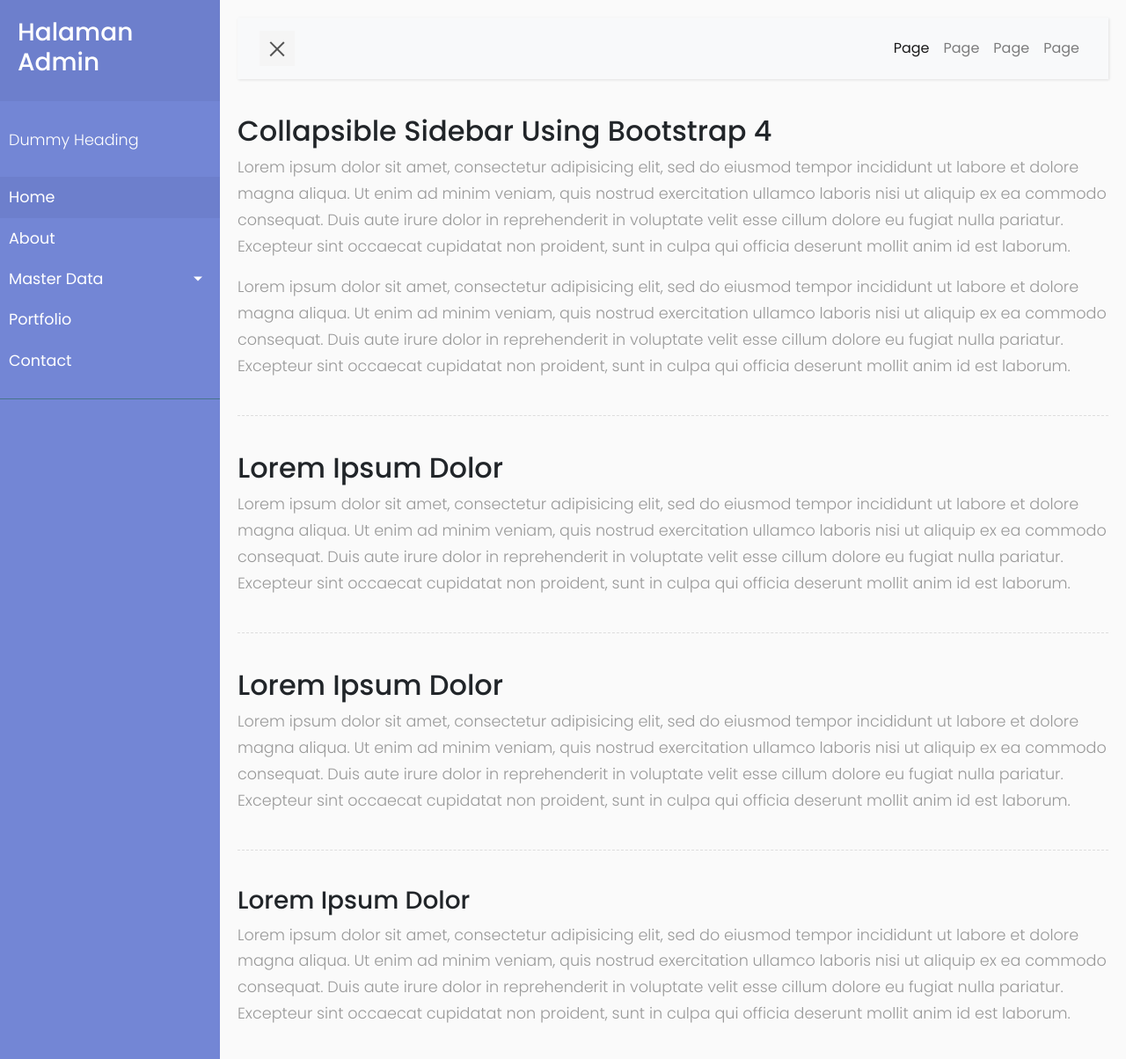
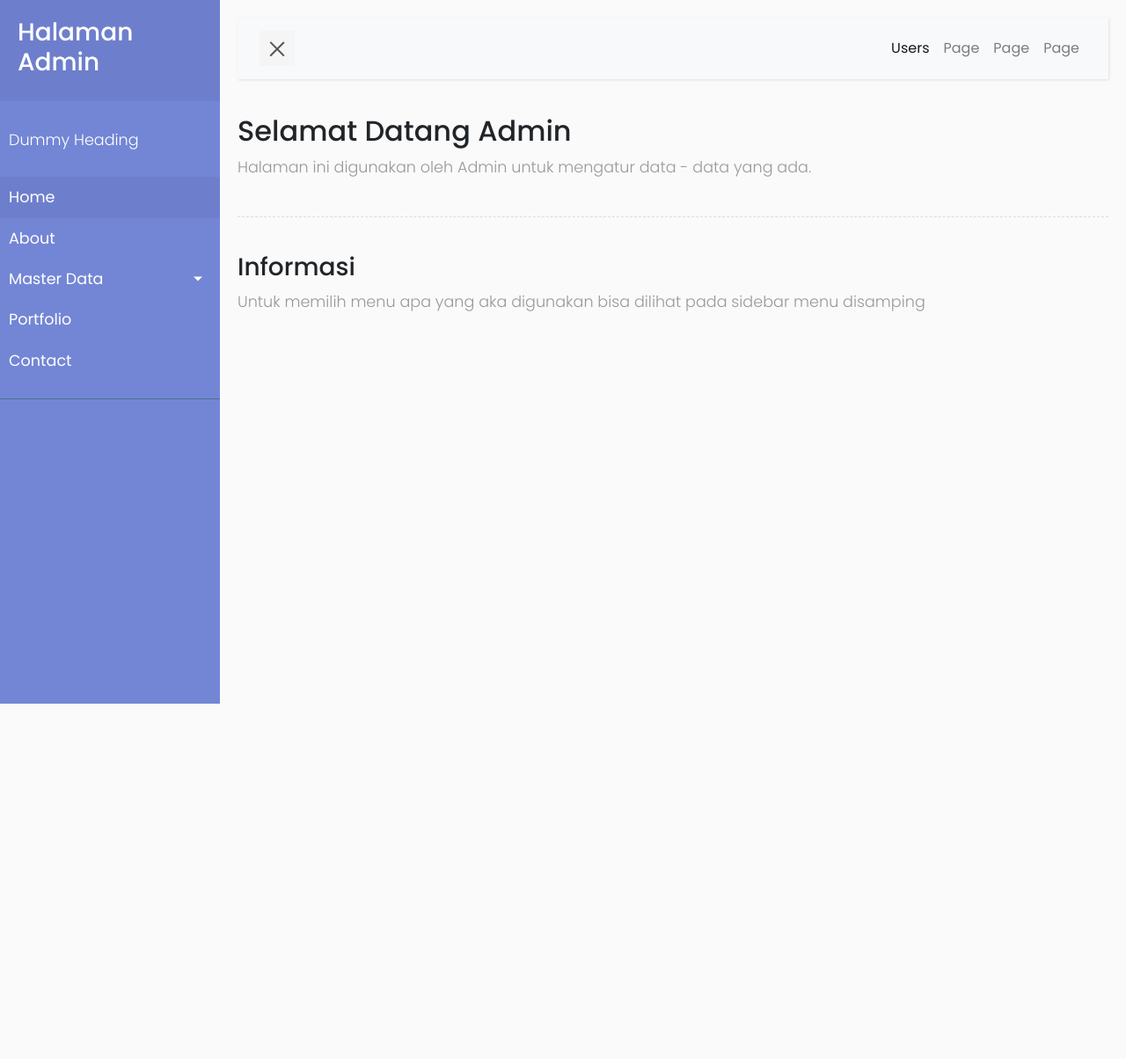
Before and after one commit to AnandaAryaPratama/glowing-system, a CodeIgniter 4 app: the page made by app/Views/welcome_message.php in a window 1280 px wide. Shown: the whole page at 88% size. After the commit the page ends 800 px from the top, so only its background shows below. Run offline with PHP 8.4 and a stand-in for CodeIgniter, Linux system fonts and the light colour scheme; the template is opened without the code that fills it, so the values that code supplies are empty; some libraries are stand-ins or nearby versions.

```diff
--- a/app/Views/users_edit_user.php
+++ b/app/Views/users_edit_user.php
@@ -4,7 +4,7 @@
     <meta charset="UTF-8">
     <meta name="viewport" content="width=device-width, initial-scale=1.0">
     <link rel="stylesheet" href="https://stackpath.bootstrapcdn.com/bootstrap/4.3.1/css/bootstrap.min.css">
-    <title>Document</title>
+    <title>Edit Users</title>
     <!-- Bootstrap CSS CDN -->
     <link rel="stylesheet" href="https://stackpath.bootstrapcdn.com/bootstrap/4.1.0/css/bootstrap.min.css" integrity="sha384-9gVQ4dYFwwWSjIDZnLEWnxCjeSWFphJiwGPXr1jddIhOegiu1FwO5qRGvFXOdJZ4" crossorigin="anonymous">
     <!-- Our Custom CSS -->
--- a/app/Views/welcome_message.php
+++ b/app/Views/welcome_message.php
@@ -66,7 +66,7 @@
                     <div class="collapse navbar-collapse" id="navbarSupportedContent">
                         <ul class="nav navbar-nav ml-auto">
                             <li class="nav-item active">
-                                <a class="nav-link" href="#">Page</a>
+                                <a class="nav-link" href="<?php echo base_url('admin/users'); ?>">Users</a>
                             </li>
                             <li class="nav-item">
                                 <a class="nav-link" href="#">Page</a>
@@ -82,24 +82,13 @@
                 </div>
             </nav>
 
-            <h2>Collapsible Sidebar Using Bootstrap 4</h2>
-            <p>Lorem ipsum dolor sit amet, consectetur adipisicing elit, sed do eiusmod tempor incididunt ut labore et dolore magna aliqua. Ut enim ad minim veniam, quis nostrud exercitation ullamco laboris nisi ut aliquip ex ea commodo consequat. Duis aute irure dolor in reprehenderit in voluptate velit esse cillum dolore eu fugiat nulla pariatur. Excepteur sint occaecat cupidatat non proident, sunt in culpa qui officia deserunt mollit anim id est laborum.</p>
-            <p>Lorem ipsum dolor sit amet, consectetur adipisicing elit, sed do eiusmod tempor incididunt ut labore et dolore magna aliqua. Ut enim ad minim veniam, quis nostrud exercitation ullamco laboris nisi ut aliquip ex ea commodo consequat. Duis aute irure dolor in reprehenderit in voluptate velit esse cillum dolore eu fugiat nulla pariatur. Excepteur sint occaecat cupidatat non proident, sunt in culpa qui officia deserunt mollit anim id est laborum.</p>
+            <h2>Selamat Datang Admin</h2>
+            <p>Halaman ini digunakan oleh Admin untuk mengatur data - data yang ada.</p>
 
             <div class="line"></div>
 
-            <h2>Lorem Ipsum Dolor</h2>
-            <p>Lorem ipsum dolor sit amet, consectetur adipisicing elit, sed do eiusmod tempor incididunt ut labore et dolore magna aliqua. Ut enim ad minim veniam, quis nostrud exercitation ullamco laboris nisi ut aliquip ex ea commodo consequat. Duis aute irure dolor in reprehenderit in voluptate velit esse cillum dolore eu fugiat nulla pariatur. Excepteur sint occaecat cupidatat non proident, sunt in culpa qui officia deserunt mollit anim id est laborum.</p>
-
-            <div class="line"></div>
-
-            <h2>Lorem Ipsum Dolor</h2>
-            <p>Lorem ipsum dolor sit amet, consectetur adipisicing elit, sed do eiusmod tempor incididunt ut labore et dolore magna aliqua. Ut enim ad minim veniam, quis nostrud exercitation ullamco laboris nisi ut aliquip ex ea commodo consequat. Duis aute irure dolor in reprehenderit in voluptate velit esse cillum dolore eu fugiat nulla pariatur. Excepteur sint occaecat cupidatat non proident, sunt in culpa qui officia deserunt mollit anim id est laborum.</p>
-
-            <div class="line"></div>
-
-            <h3>Lorem Ipsum Dolor</h3>
-            <p>Lorem ipsum dolor sit amet, consectetur adipisicing elit, sed do eiusmod tempor incididunt ut labore et dolore magna aliqua. Ut enim ad minim veniam, quis nostrud exercitation ullamco laboris nisi ut aliquip ex ea commodo consequat. Duis aute irure dolor in reprehenderit in voluptate velit esse cillum dolore eu fugiat nulla pariatur. Excepteur sint occaecat cupidatat non proident, sunt in culpa qui officia deserunt mollit anim id est laborum.</p>
+            <h3>Informasi</h3>
+            <p>Untuk memilih menu apa yang aka digunakan bisa dilihat pada sidebar menu disamping</p>
         </div>
     </div>
 
```
Also changed, not shown: app/Views/users_view_all.php (+5 -10 lines).
